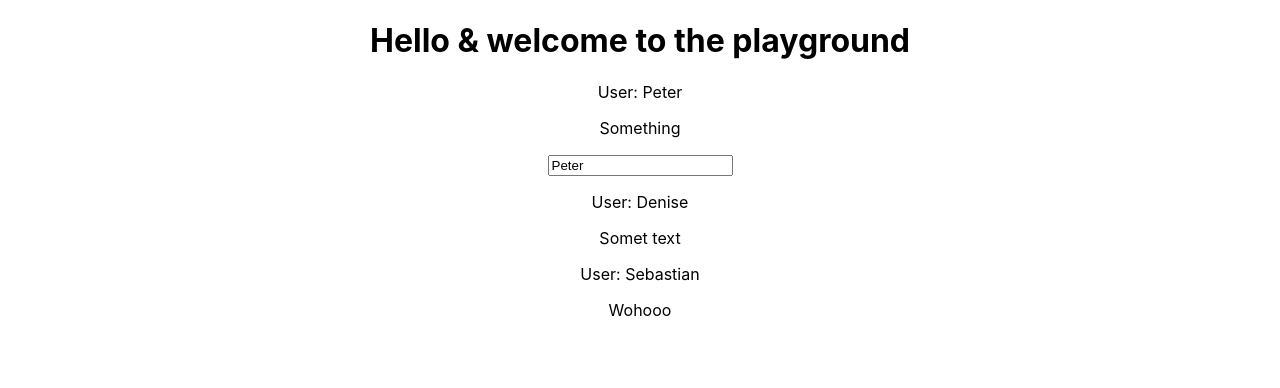
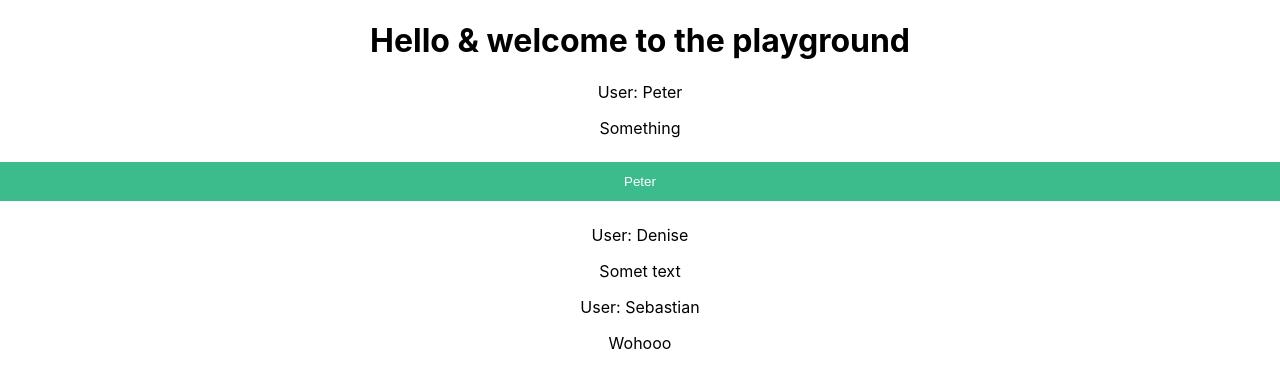
Before and after one commit to manuelgegenhuber/react-playground, a React (Create React App) app: page / in a window 1280 px wide. Shown: the top 388 px of the page. Built offline with nearby package versions, Linux system fonts and the light colour scheme; the HTML template or start-up script is replaced by a standard one.

Commit message:
added css for first assignment - now complete

```diff
--- a/src/App.js
+++ b/src/App.js
@@ -1,5 +1,6 @@
 import React, { Component } from 'react';
 import './App.css';
+import './UserInput/UserInput.css';
 
 import UserInput from './UserInput/UserInput';
 import UserOutput from './UserOutput/UserOutput';
--- /dev/null
+++ b/src/UserInput/UserInput.css
@@ -0,0 +1,14 @@
+.userinput input[type=text] {
+    width: 100%;
+    padding: 12px 20px;
+    margin: 8px 0;
+    box-sizing: border-box;
+    border: none;
+    background-color: #3CBC8D;
+    color: white;
+    text-align: center;
+}
+
+.userinput input[type=text]:focus {
+    outline: none;
+}
```
